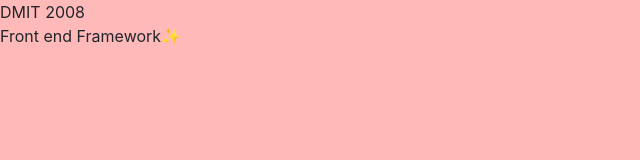
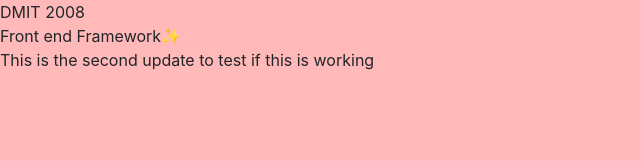
Before and after one commit to sara-raja/front-end-framework, a website built with Parcel: page src/index.html in a window 1280 px wide. Shown: the whole page, without its empty margins (0-640 px from the left). Built offline with nearby package versions, Linux system fonts and the light colour scheme.

Commit message:
alright second change

```diff
--- a/src/index.html
+++ b/src/index.html
@@ -11,6 +11,7 @@
 <body>
     <header><h1>DMIT 2008</h1></header>
     <p>Front end Framework✨</p>
+    <p>This is the second update to test if this is working</p>
 
 </body>
 </html>
```
Also changed, not shown: Readme.md.
